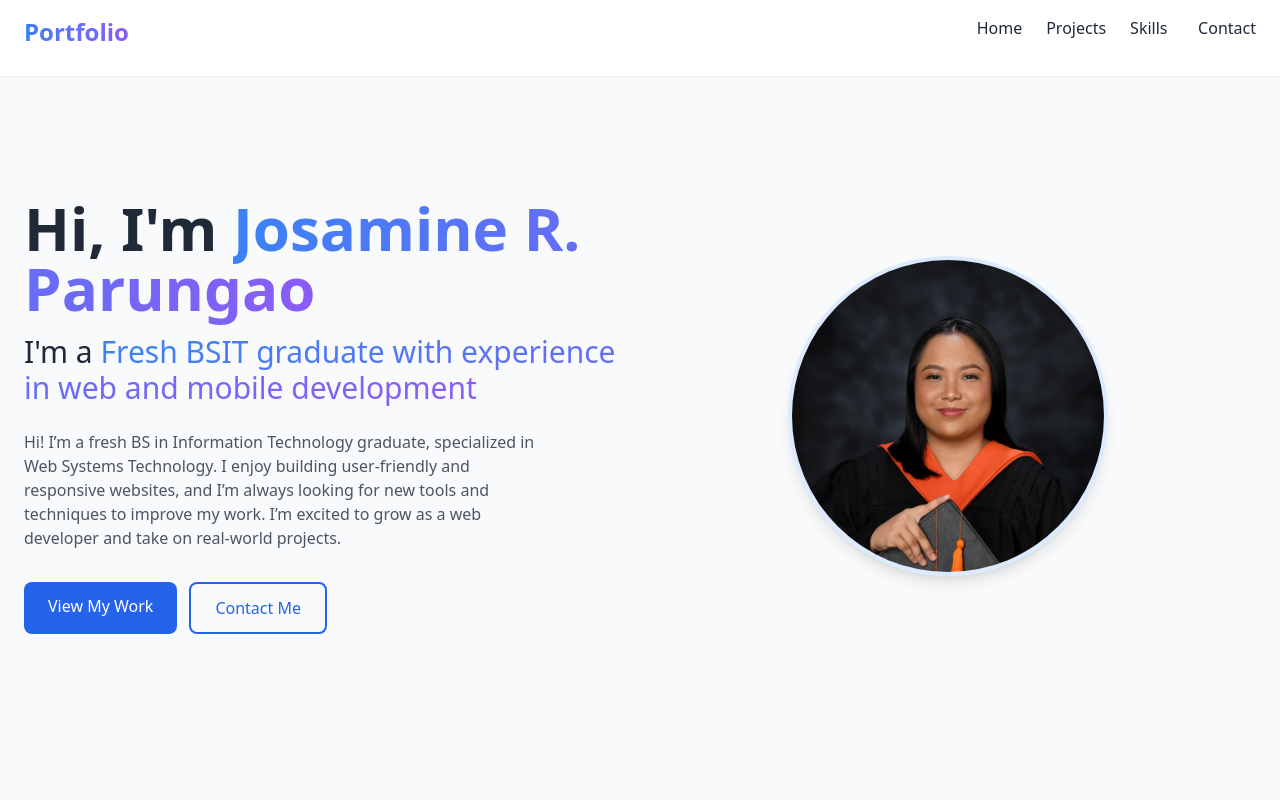
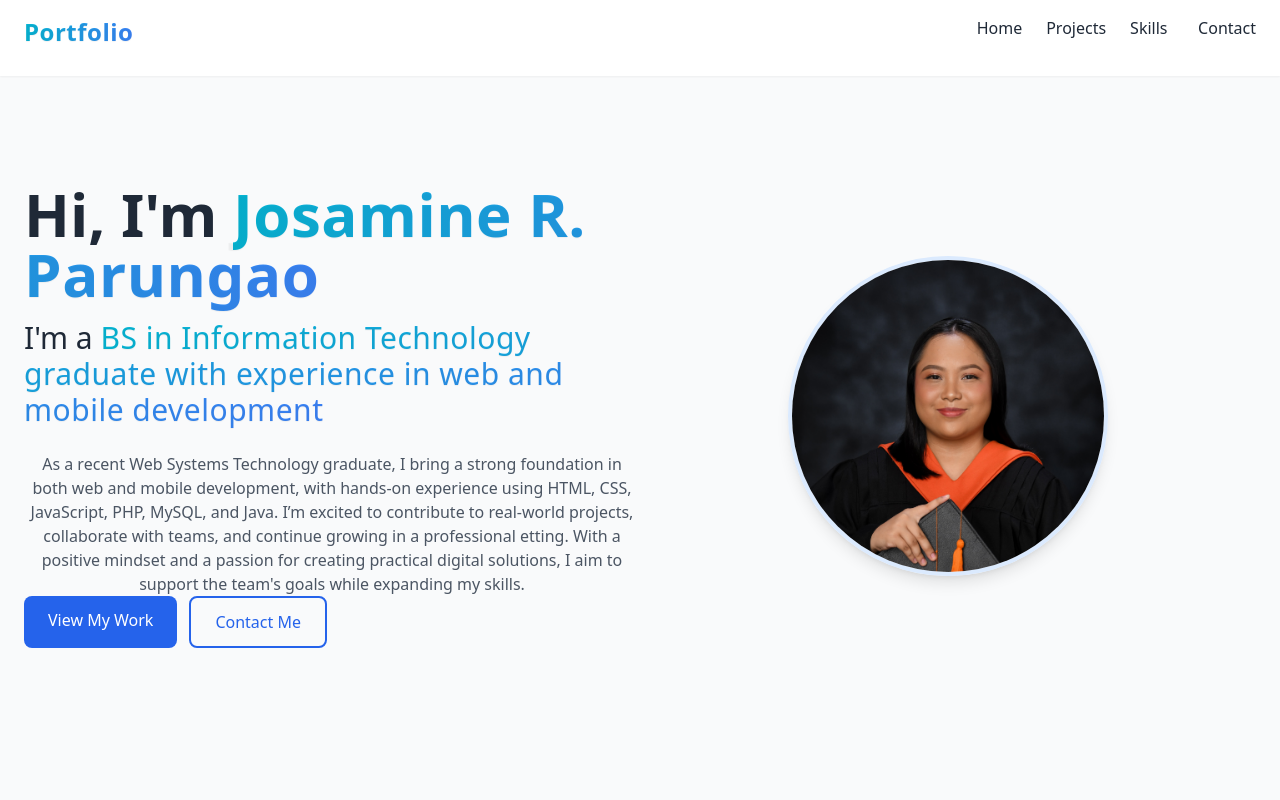
Before and after one commit to Josaminep/updated_portfolio, a plain HTML site: page index.html in a window 1280 px wide. Shown: the top 800 px of the page. Drawn offline with nearby package versions, Linux system fonts and the light colour scheme.

Commit message:
Update index.html

```diff
--- a/index.html
+++ b/index.html
@@ -9,10 +9,13 @@
     <style>
         /* Custom CSS for enhanced mobile responsiveness */
         .gradient-text {
-            background: linear-gradient(90deg, #3b82f6, #8b5cf6);
+            background: linear-gradient(90deg, #06b6d4, #3b82f6); /* Cyan to Blue */
             -webkit-background-clip: text;
             background-clip: text;
             color: transparent;
+            font-weight: 600;
+            letter-spacing: 0.5px;
+            text-shadow: 0 1px 1px rgba(0, 0, 0, 0.05);
         }
 
         .project-card {
@@ -128,14 +131,16 @@
                 </h1>
                 <h2 class="text-xl sm:text-2xl md:text-3xl text-gray-600 mb-4 md:mb-6">
                     <span class="text-gray-800">I'm a</span>
-                    <span class="gradient-text font-medium">Fresh BSIT graduate with experience in web and mobile development</span>
+                    <span class="gradient-text font-medium">BS in Information Technology graduate with experience in web and mobile development</span>
                 </h2>
-                <p class="text-gray-600 mb-6 md:mb-8 max-w-lg mx-auto md:mx-0">
-                Hi! I’m a fresh BS in Information Technology graduate, specialized in Web Systems
-                Technology. I enjoy building user-friendly and responsive websites, and I’m always
-                looking for new tools and techniques to improve my work. I’m excited to grow as a
-                web developer and take on real-world projects.
+                <p class="text-sm sm:text-base text-gray-600 text-center">
+                    As a recent Web Systems Technology graduate, I bring a strong foundation in both
+                    web and mobile development, with hands-on experience using HTML, CSS, JavaScript, PHP, MySQL, and Java.
+                    I’m excited to contribute to real-world projects, collaborate with teams, and continue growing in a professional
+                    etting. With a positive mindset and a passion for creating practical digital solutions, I aim to support the team's
+                    goals while expanding my skills.
                 </p>
+
                 <div class="flex flex-col sm:flex-row gap-3 justify-center md:justify-start">
                     <a href="#projects" class="bg-blue-600 hover:bg-blue-700 text-white px-4 sm:px-6 py-2 sm:py-3 rounded-lg transition text-center">
                         View My Work
```
